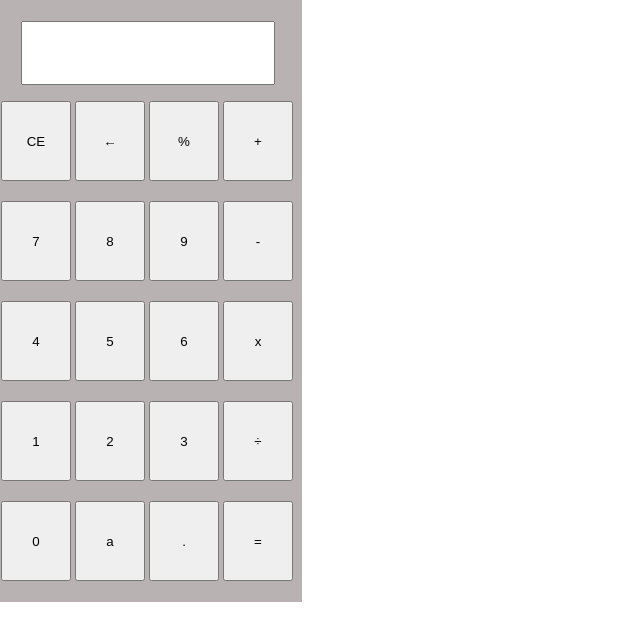
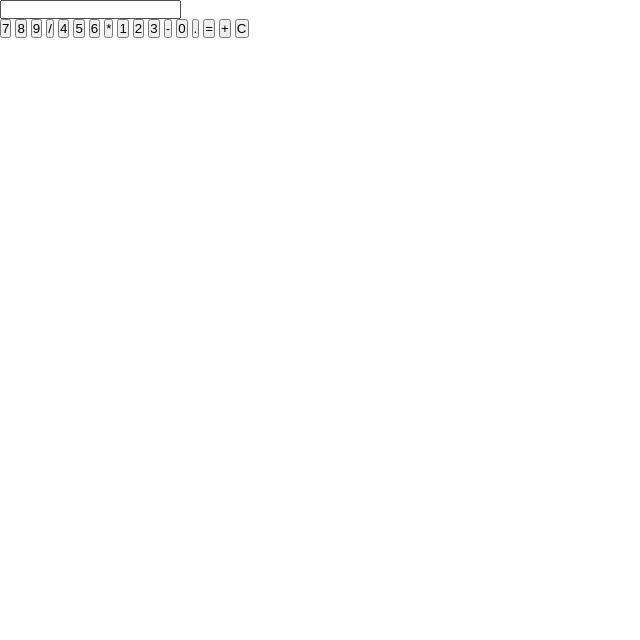
Before and after one commit to roberthallks/calculadoraSimples, a plain HTML site: page index.html in a window 1280 px wide. Shown: the whole page, without its empty margins (0-640 px from the left). Drawn offline with Linux system fonts and the light colour scheme.

Commit message:
Update index.html

```diff
--- a/index.html
+++ b/index.html
@@ -2,50 +2,33 @@
 <html lang="pt-br">
 <head>
     <meta charset="UTF-8">
-    <meta http-equiv="X-UA-Compatible" content="IE=edge">
     <meta name="viewport" content="width=device-width, initial-scale=1.0">
-    <title>Calculadora Simples</title>
+    <title>Calculadora</title>
     <link rel="stylesheet" href="style.css">
 </head>
 <body>
-    <div id="div1">
-        <div id="cima"> <input type="text" name="" id="valores"></div>
-
-        <div id="b1">
-            <input type="button"  value="CE" class="botoes">
-            <input type="button"  value="←" class="botoes">
-            <input type="button"  value="%" class="botoes">
-            <input type="button"  value="+" class="botoes">
+    <div class="calculadora">
+        <input type="text" id="display" readonly>
+        <div class="buttons">
+            <button onclick="inserirDisplay('7')">7</button>
+            <button onclick="inserirDisplay('8')">8</button>
+            <button onclick="inserirDisplay('9')">9</button>
+            <button onclick="inserirDisplay('/')">/</button>
+            <button onclick="inserirDisplay('4')">4</button>
+            <button onclick="inserirDisplay('5')">5</button>
+            <button onclick="inserirDisplay('6')">6</button>
+            <button onclick="inserirDisplay('*')">*</button>
+            <button onclick="inserirDisplay('1')">1</button>
+            <button onclick="inserirDisplay('2')">2</button>
+            <button onclick="inserirDisplay('3')">3</button>
+            <button onclick="inserirDisplay('-')">-</button>
+            <button onclick="inserirDisplay('0')">0</button>
+            <button onclick="inserirDisplay('.')">.</button>
+            <button onclick="calculaResult()">=</button>
+            <button onclick="inserirDisplay('+')">+</button>
+            <button onclick="limpaDisplay()">C</button>
         </div>
-
-        <div id="b2">
-            <input type="button"  value="7" class="botoes">
-            <input type="button"  value="8" class="botoes">
-            <input type="button"  value="9" class="botoes">
-            <input type="button"  value="-" class="botoes">
-        </div>
-
-        <div id="b3">
-            <input type="button"  value="4" class="botoes">
-            <input type="button"  value="5" class="botoes">
-            <input type="button"  value="6" class="botoes">
-            <input type="button"  value="x" class="botoes">
-        </div>
-
-        <div id="b4">
-            <input type="button"  value="1" class="botoes">
-            <input type="button"  value="2" class="botoes">
-            <input type="button"  value="3" class="botoes">
-            <input type="button"  value="÷" class="botoes">
-        </div>
-
-        <div id="b5">
-            <input type="button"  value="0" class="botoes">
-            <input type="button"  value="a" class="botoes">
-            <input type="button"  value="." class="botoes">
-            <input type="button"  value="=" class="botoes">
-        </div>
-
     </div>
+    <script src="script.js"></script>
 </body>
 </html>
```
